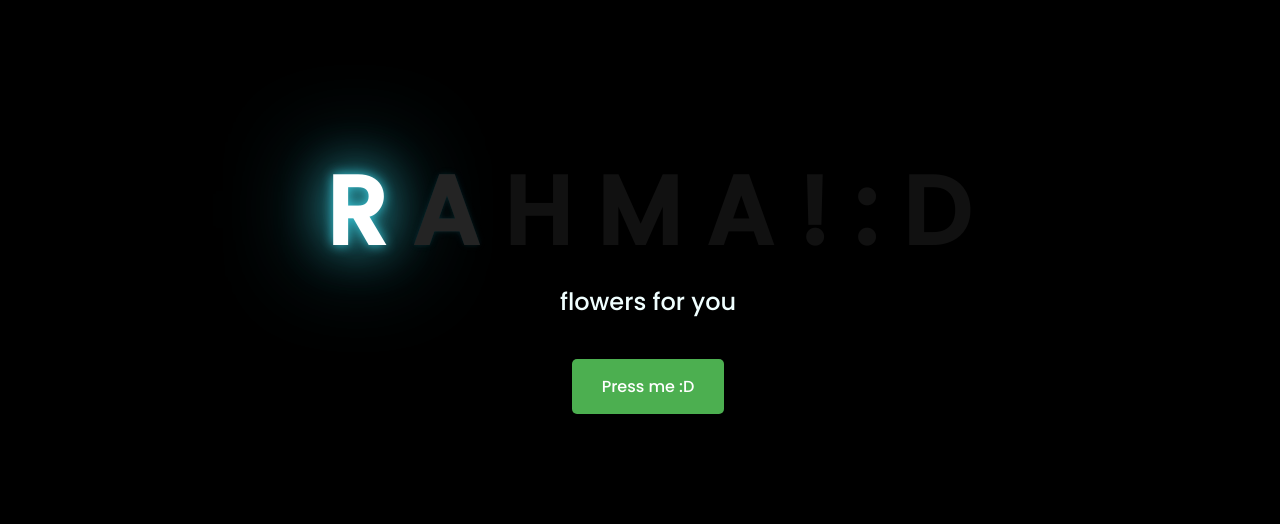
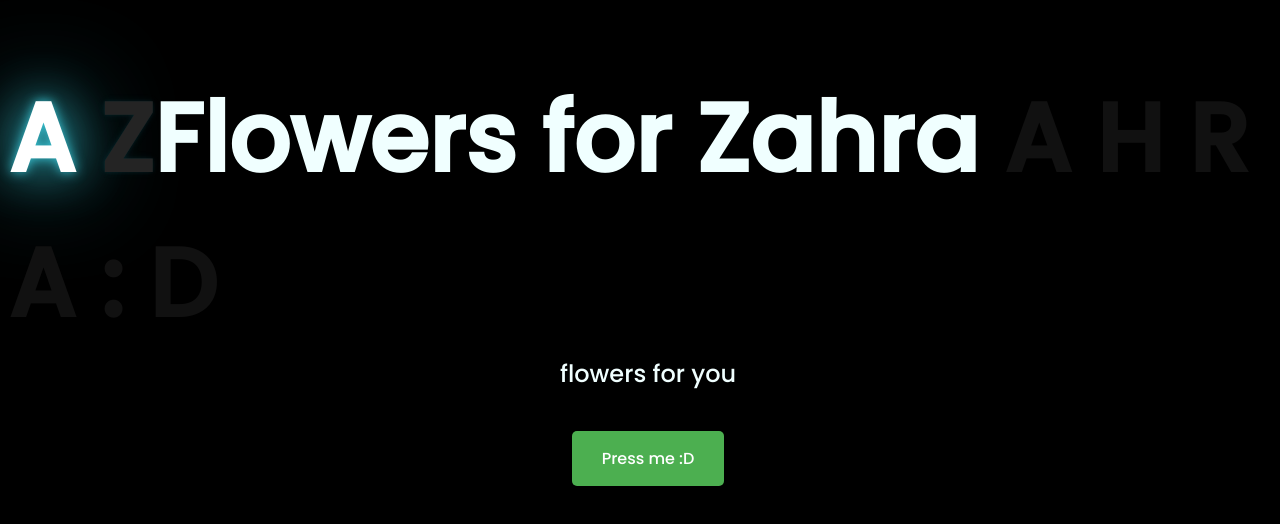
Before and after one commit to Xrzmodz444/for, a plain HTML site: page index.html in a window 1280 px wide. Shown: the part 132-656 px from the top of the page. Drawn offline with Linux system fonts and the light colour scheme.

Commit message:
Update index.html

```diff
--- a/index.html
+++ b/index.html
@@ -7,18 +7,18 @@
   <meta name="viewport" content="width=device-width, initial-scale=1.0">
   <link rel="stylesheet" href="css/style.css">
   <link rel="icon" href="img/flowers.png" type="image/x-icon">
-  <title>Flowers</title>
+  <title>Flowers for Zahra</title>
 </head>
 
 <body>
   <div class="greetings">
     <!-- silahkan menambah kata sesuai keinginan dengan <span>text...</span -->
+    <span>A</span>
+    <span>Z</span>Flowers for Zahra
+    <span>A</span>
+    <span>H</span>
     <span>R</span>
     <span>A</span>
-    <span>H</span>
-    <span>M</span>
-    <span>A</span>
-    <span>!</span>
     <span>:</span>
     <span>D</span></span>
   </div>
```
